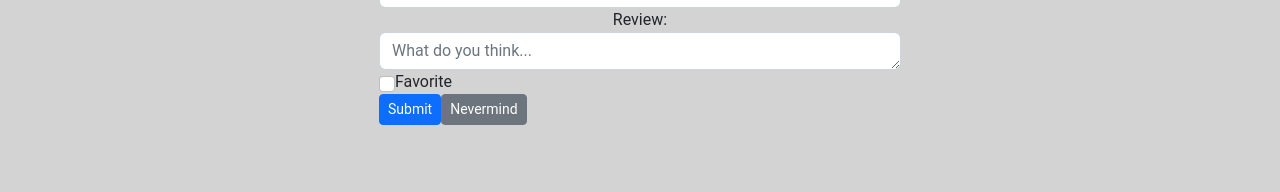
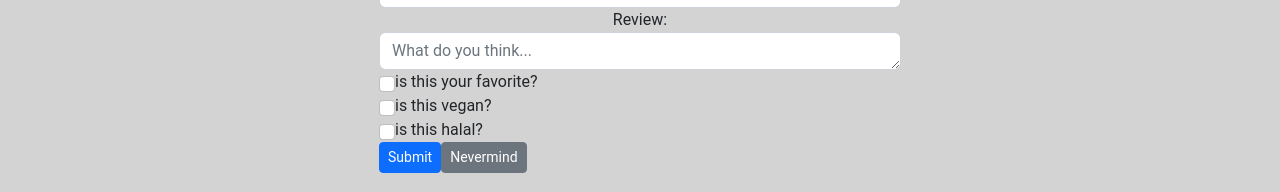
Before and after one commit to MarkRobertson67/SnacksApp, a React (Create React App) app in the folder front-end/: page /snacks/1 in a window 1280 px wide. Shown: the part 714-906 px from the top of the page. Built offline with nearby package versions, Linux system fonts and the light colour scheme; no server answers.

Commit message:
review form updated with more buttons

```diff
--- a/front-end/src/Components/ReviewForm.js
+++ b/front-end/src/Components/ReviewForm.js
@@ -137,9 +137,40 @@ setReview({...review, [event.target.id]: event.target.value})
                 checked={snack.is_favorite}
               />
               <label htmlFor="is_favorite" className="form-check-label">
-                Favorite
+              is this your favorite?
               </label>
             </div>
+
+            <div className="form-group d-flex align-items-center">
+              <input
+                id="is_vegan"
+                className="form-check-input"
+                type="checkbox"
+                onChange={handleCheckboxChange}
+                checked={snack.is_vegan}
+              />
+              <label htmlFor="is_vegan" className="form-check-label">
+                is this vegan?
+              </label>
+            </div>
+
+            <div className="form-group d-flex align-items-center">
+              <input
+                id="is_vegan"
+                className="form-check-input"
+                type="checkbox"
+                onChange={handleCheckboxChange}
+                checked={snack.is_halal}
+              />
+              <label htmlFor="is_halal" className="form-check-label">
+                is this halal?
+              </label>
+            </div>
+
+
+
+
+
             <div className="d-flex justify-content-start"> {/* Updated the alignment */}
               <button type="submit" className="btn btn-primary btn-sm">
                 Submit
```
